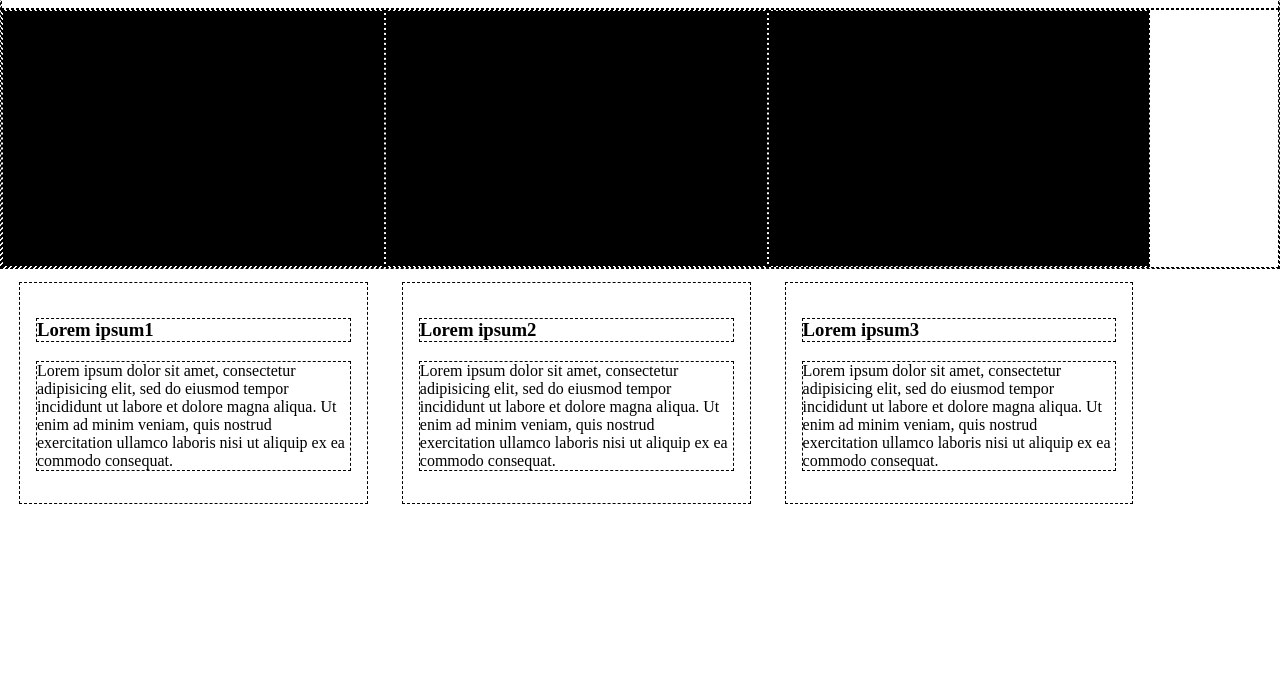
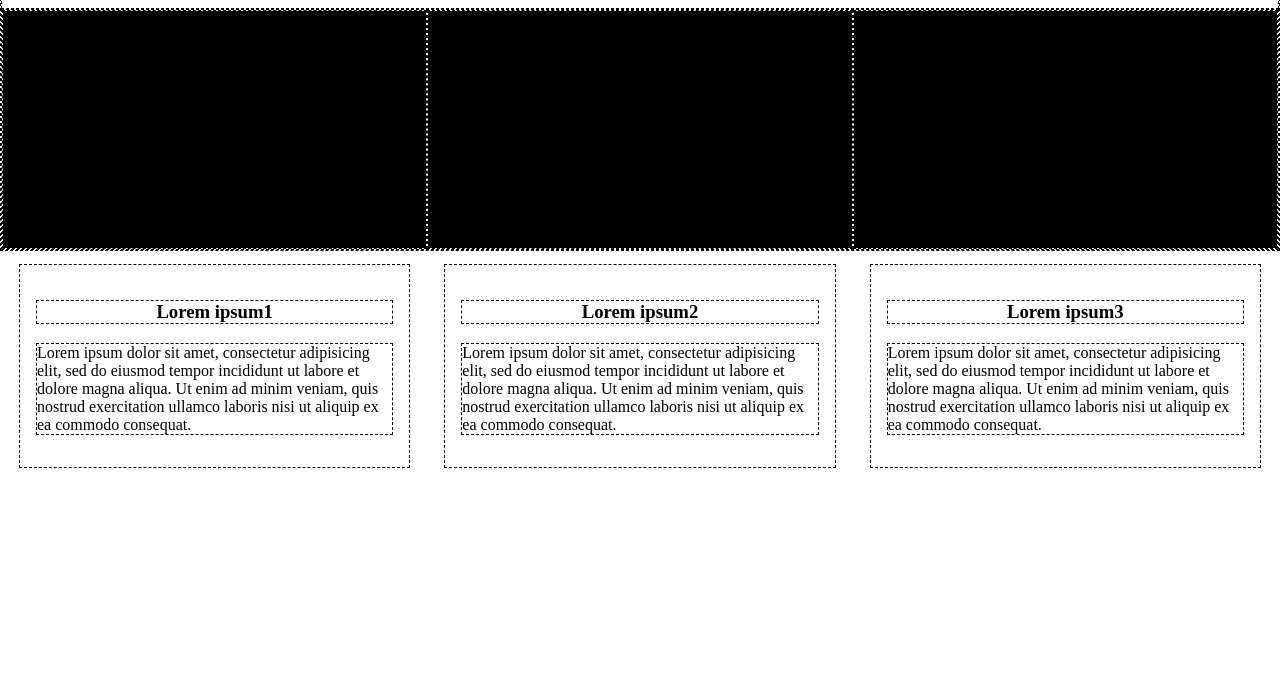
Before and after one commit to thatcat13/wireframing, a plain HTML site: page shuffle.html in a window 1280 px wide. Shown: the part 122-800 px from the top of the page. Drawn offline with Linux system fonts and the light colour scheme.

Commit message:
shuffle working correctly now

```diff
--- a/css/styles-shuffle.css
+++ b/css/styles-shuffle.css
@@ -86,10 +86,19 @@ body {
   .figure {
     flex-basis: 30%;
     flex-direction: row;
+    flex: 1;
   }
 
-  div.text, div.rectangle {
+  div.rectangle {
     flex-basis: 100%;
+    margin: auto;
+  }
+ div.text {
+    flex-basis: 100%;
+  }
+
+  .text h3 {
+    text-align: center;
   }
 
   .figure:nth-child(2) .rectangle {
```
